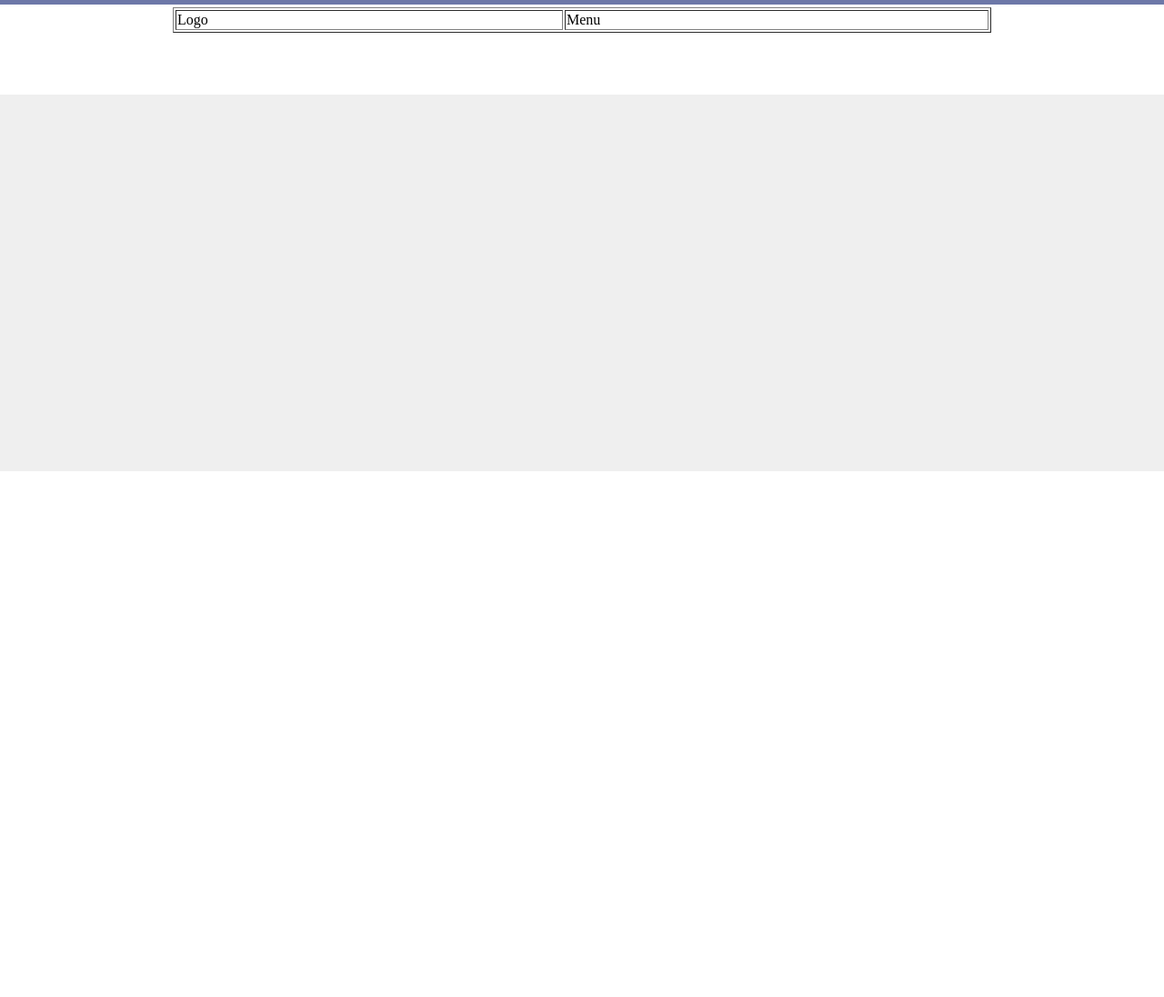
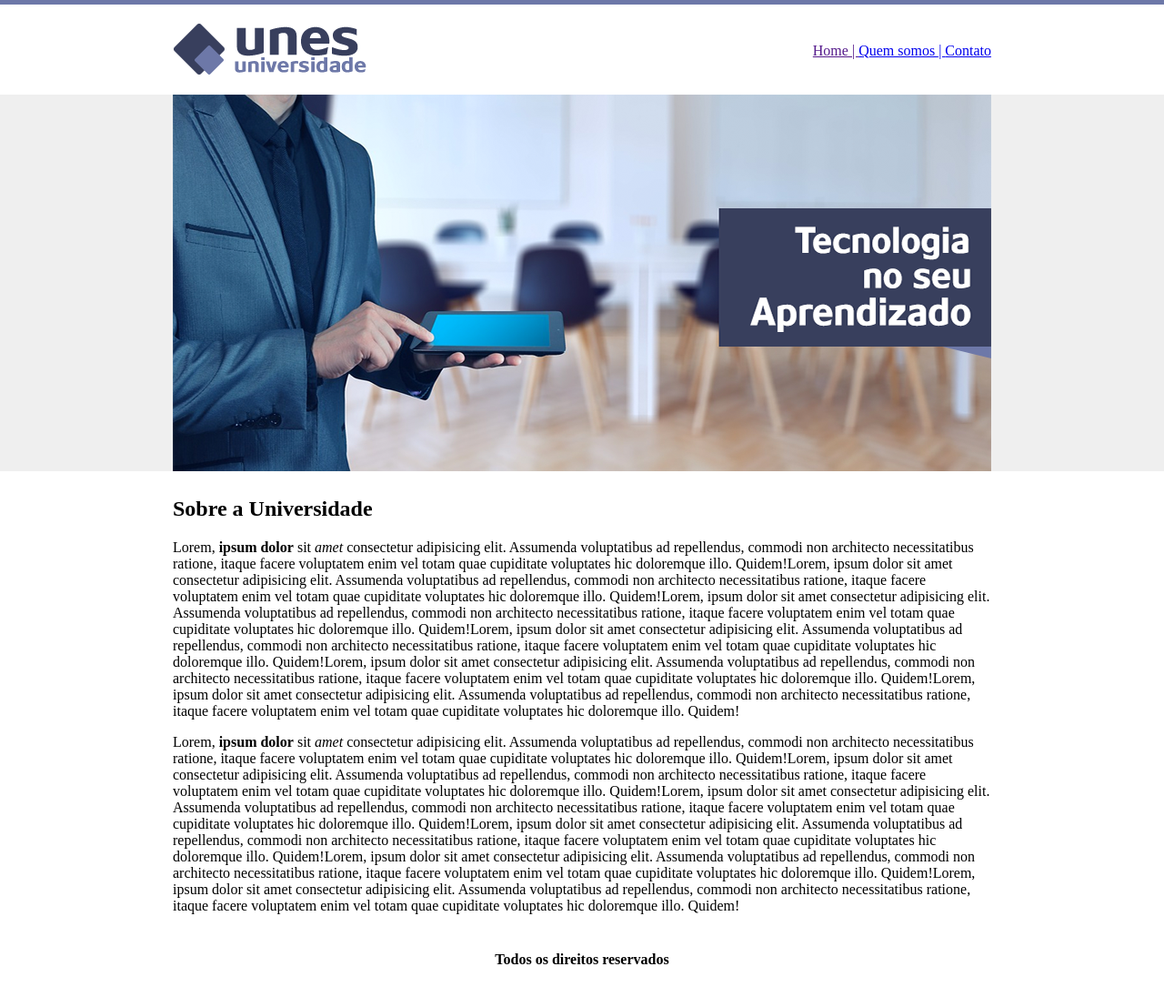
Before and after one commit to diatsilva007/Web-developer-projects, a plain HTML site: page Primeiro Projeto/ProjetoFinalHtml/index.html in a window 1280 px wide. Shown: the whole page at 91% size. Before the commit the page ends 800 px from the top, so only its background shows below. Drawn offline with Linux system fonts and the light colour scheme.

Commit message:
add code on the project

```diff
--- a/Primeiro Projeto/ProjetoFinalHtml/index.html
+++ b/Primeiro Projeto/ProjetoFinalHtml/index.html
@@ -10,11 +10,78 @@
 
 <body background="images/fundo.png">
 
-    <table border="1" width="900" align="center">
+    <table border="0" width="900" align="center">
         <tr>
-            <td>Logo</td>
-            <td>Menu</td>
+
+            <td height="89"><img src="images/logo.png" alt=""></td>
+
+            <td align="right">
+               <a href=""> Home | </a>
+               <a href="quem--somos.html"> Quem somos | </a>
+               <a href="contato"> Contato </a>
+
+            </td>
         </tr>
+
+        <tr>
+            <td colspan="2">
+                <img src="images/capa.png" alt="">
+            </td>
+        </tr>
+
+        <tr>
+            <td colspan="2">
+
+                <h2>Sobre a Universidade</h2>
+                <p>Lorem, <strong>ipsum dolor</strong> sit <em>amet</em> consectetur adipisicing elit.
+                    Assumenda voluptatibus ad repellendus, commodi non architecto necessitatibus ratione,
+                    itaque facere voluptatem enim vel totam quae cupiditate voluptates hic doloremque illo.
+                    Quidem!Lorem, ipsum dolor sit amet consectetur adipisicing elit.
+                    Assumenda voluptatibus ad repellendus, commodi non architecto necessitatibus ratione,
+                    itaque facere voluptatem enim vel totam quae cupiditate voluptates hic doloremque illo.
+                    Quidem!Lorem, ipsum dolor sit amet consectetur adipisicing elit.
+                    Assumenda voluptatibus ad repellendus, commodi non architecto necessitatibus ratione,
+                    itaque facere voluptatem enim vel totam quae cupiditate voluptates hic doloremque illo.
+                    Quidem!Lorem, ipsum dolor sit amet consectetur adipisicing elit.
+                    Assumenda voluptatibus ad repellendus, commodi non architecto necessitatibus ratione,
+                    itaque facere voluptatem enim vel totam quae cupiditate voluptates hic doloremque illo.
+                    Quidem!Lorem, ipsum dolor sit amet consectetur adipisicing elit.
+                    Assumenda voluptatibus ad repellendus, commodi non architecto necessitatibus ratione,
+                    itaque facere voluptatem enim vel totam quae cupiditate voluptates hic doloremque illo.
+                    Quidem!Lorem, ipsum dolor sit amet consectetur adipisicing elit.
+                    Assumenda voluptatibus ad repellendus, commodi non architecto necessitatibus ratione,
+                    itaque facere voluptatem enim vel totam quae cupiditate voluptates hic doloremque illo.
+                    Quidem!</p>
+
+                    <p>Lorem, <strong>ipsum dolor</strong> sit <em>amet</em> consectetur adipisicing elit.
+                        Assumenda voluptatibus ad repellendus, commodi non architecto necessitatibus ratione,
+                        itaque facere voluptatem enim vel totam quae cupiditate voluptates hic doloremque illo.
+                        Quidem!Lorem, ipsum dolor sit amet consectetur adipisicing elit.
+                        Assumenda voluptatibus ad repellendus, commodi non architecto necessitatibus ratione,
+                        itaque facere voluptatem enim vel totam quae cupiditate voluptates hic doloremque illo.
+                        Quidem!Lorem, ipsum dolor sit amet consectetur adipisicing elit.
+                        Assumenda voluptatibus ad repellendus, commodi non architecto necessitatibus ratione,
+                        itaque facere voluptatem enim vel totam quae cupiditate voluptates hic doloremque illo.
+                        Quidem!Lorem, ipsum dolor sit amet consectetur adipisicing elit.
+                        Assumenda voluptatibus ad repellendus, commodi non architecto necessitatibus ratione,
+                        itaque facere voluptatem enim vel totam quae cupiditate voluptates hic doloremque illo.
+                        Quidem!Lorem, ipsum dolor sit amet consectetur adipisicing elit.
+                        Assumenda voluptatibus ad repellendus, commodi non architecto necessitatibus ratione,
+                        itaque facere voluptatem enim vel totam quae cupiditate voluptates hic doloremque illo.
+                        Quidem!Lorem, ipsum dolor sit amet consectetur adipisicing elit.
+                        Assumenda voluptatibus ad repellendus, commodi non architecto necessitatibus ratione,
+                        itaque facere voluptatem enim vel totam quae cupiditate voluptates hic doloremque illo.
+                        Quidem!</p>
+            </td>
+        </tr>
+
+        <tr>
+            <td colspan="2" align="center">
+
+                <h4>Todos os direitos reservados</h4>
+            </td>
+        </tr>
+
     </table>
 
 </body>
```
